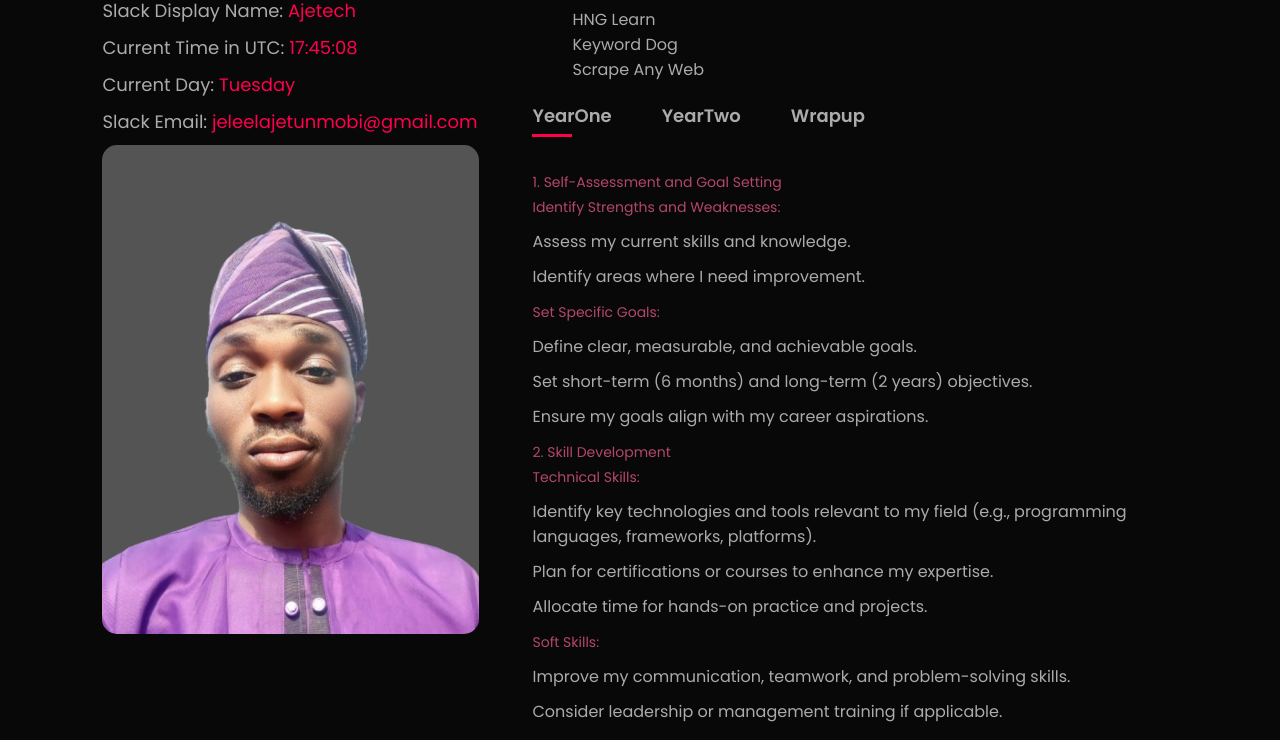
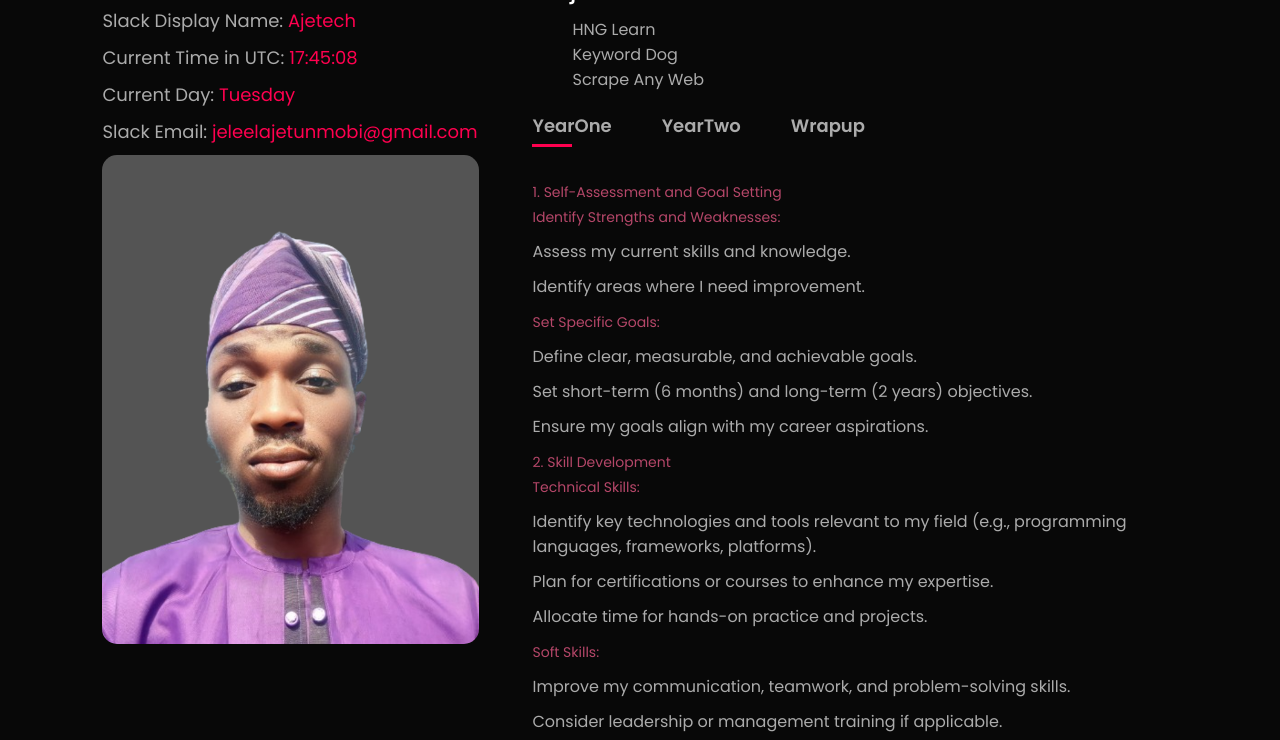
Before and after one commit to Ajetech1/hng-goal-outline-task, a plain HTML site: page index.html in a window 1280 px wide. Shown: the part 140-880 px from the top of the page. Drawn offline with Linux system fonts and the light colour scheme.

Commit message:
adjust container css value

```diff
--- a/assets/css/style.css
+++ b/assets/css/style.css
@@ -22,7 +22,7 @@ body {
 }
 
 #mygoals {
-  padding: 0px 0px;
+  padding: 10px 0px;
   color: #ababab;
 }
 
@@ -138,7 +138,6 @@ section ul li a:hover {
 @media only screen and (max-width: 600px) {
   .sub-title {
     font-size: 19px;
-    margin-bottom: 20px;
   }
 
   section p {
```
